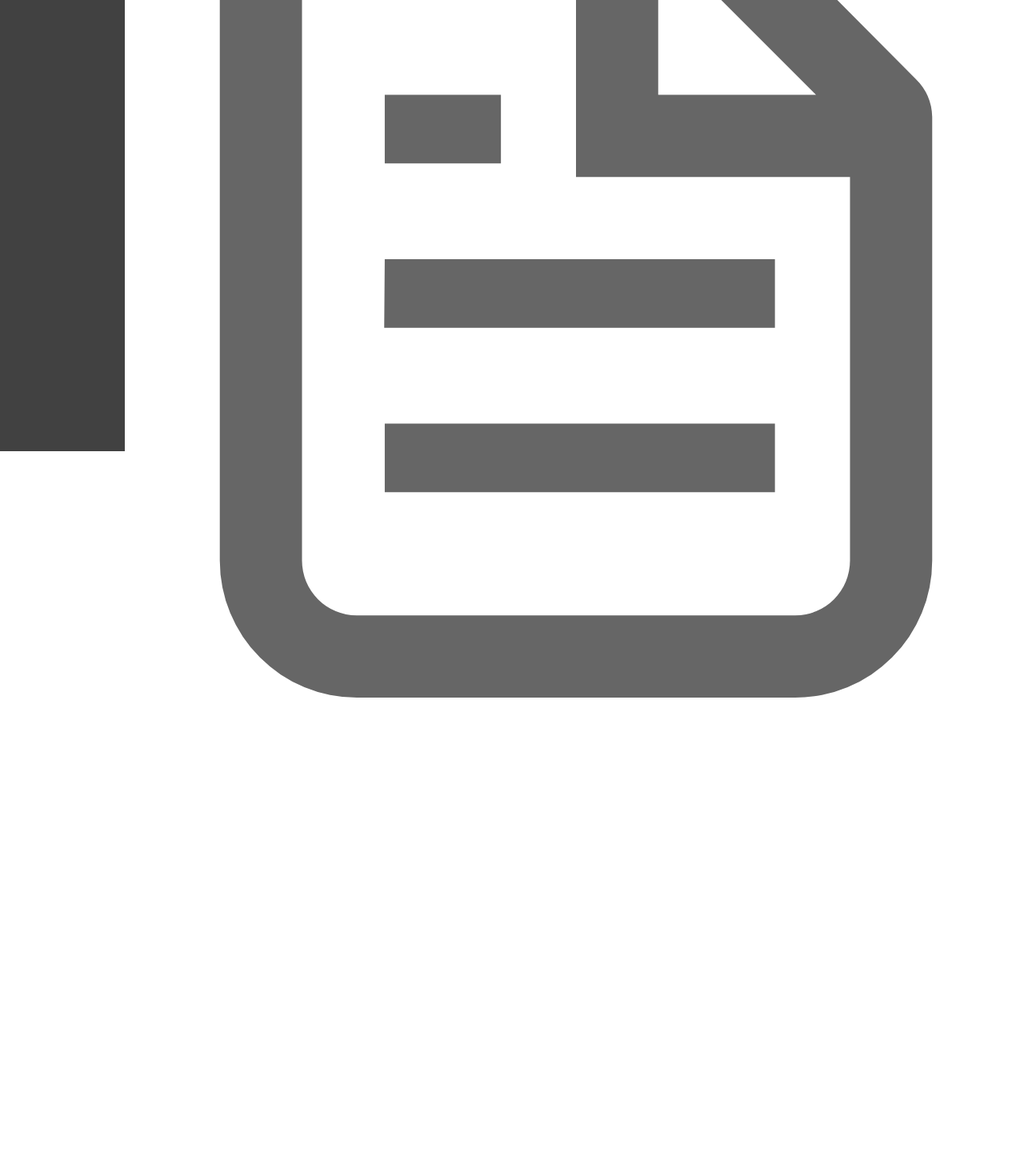
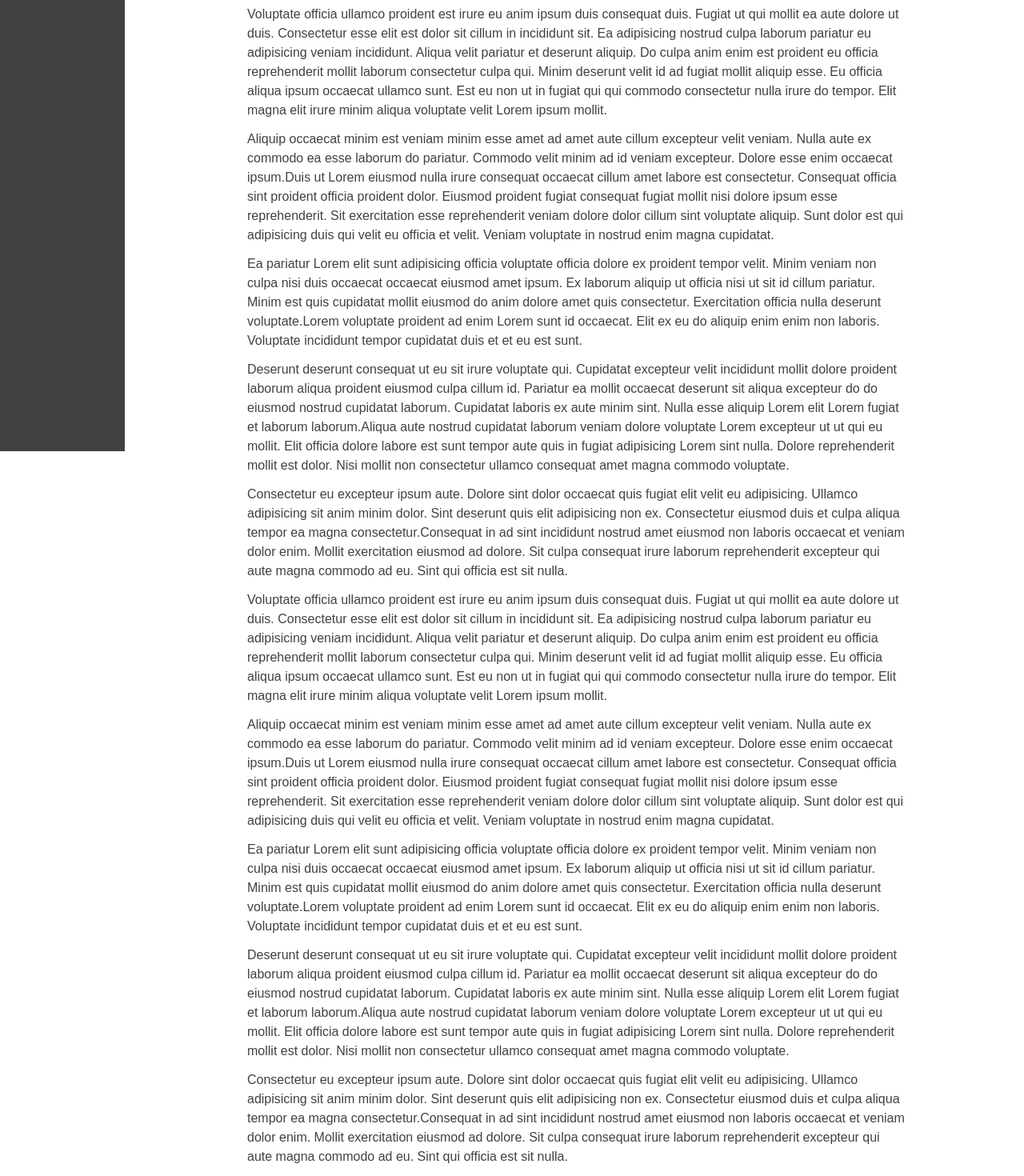
Before and after one commit to IEEE-ESB/website, a Next.js app: page / in a window 1280 px wide. Shown: the part 364-1834 px from the top of the page at 80% size. Before the commit the page ends 1248 px from the top, so only its background shows below. Built offline with nearby package versions, Linux system fonts and the light colour scheme.

Commit message:
about us content

```diff
--- a/src/app/layout.js
+++ b/src/app/layout.js
@@ -21,7 +21,7 @@ export default function RootLayout({ children }) {
               { title: "Events", nav: "/" },
             ]}
           />
-          <div className="ms-40 mt-32 p-3">{children}</div>
+          <div className="ms-40 mt-32 p-3 w-full">{children}</div>
         </div>
       </body>
     </html>
--- a/src/app/page.js
+++ b/src/app/page.js
@@ -1,7 +1,122 @@
 export default function Home() {
   return (
-    <div className="">
-      <img src="file.svg" height={5000} width={5000} />
+    <div className="flex flex-col items-center justify-center gap-y-10">
+      <img src="next.svg" height={500} width={500} />
+      <p className="text-5xl font-bold">About Us</p>
+      <div className="flex flex-col gap-3 w-3/4">
+        <p>
+          Voluptate officia ullamco proident est irure eu anim ipsum duis
+          consequat duis. Fugiat ut qui mollit ea aute dolore ut duis.
+          Consectetur esse elit est dolor sit cillum in incididunt sit. Ea
+          adipisicing nostrud culpa laborum pariatur eu adipisicing veniam
+          incididunt. Aliqua velit pariatur et deserunt aliquip. Do culpa anim
+          enim est proident eu officia reprehenderit mollit laborum consectetur
+          culpa qui. Minim deserunt velit id ad fugiat mollit aliquip esse. Eu
+          officia aliqua ipsum occaecat ullamco sunt. Est eu non ut in fugiat
+          qui qui commodo consectetur nulla irure do tempor. Elit magna elit
+          irure minim aliqua voluptate velit Lorem ipsum mollit.
+        </p>
+        <p>
+          Aliquip occaecat minim est veniam minim esse amet ad amet aute cillum
+          excepteur velit veniam. Nulla aute ex commodo ea esse laborum do
+          pariatur. Commodo velit minim ad id veniam excepteur. Dolore esse enim
+          occaecat ipsum.Duis ut Lorem eiusmod nulla irure consequat occaecat
+          cillum amet labore est consectetur. Consequat officia sint proident
+          officia proident dolor. Eiusmod proident fugiat consequat fugiat
+          mollit nisi dolore ipsum esse reprehenderit. Sit exercitation esse
+          reprehenderit veniam dolore dolor cillum sint voluptate aliquip. Sunt
+          dolor est qui adipisicing duis qui velit eu officia et velit. Veniam
+          voluptate in nostrud enim magna cupidatat.
+        </p>
+        <p>
+          Ea pariatur Lorem elit sunt adipisicing officia voluptate officia
+          dolore ex proident tempor velit. Minim veniam non culpa nisi duis
+          occaecat occaecat eiusmod amet ipsum. Ex laborum aliquip ut officia
+          nisi ut sit id cillum pariatur. Minim est quis cupidatat mollit
+          eiusmod do anim dolore amet quis consectetur. Exercitation officia
+          nulla deserunt voluptate.Lorem voluptate proident ad enim Lorem sunt
+          id occaecat. Elit ex eu do aliquip enim enim non laboris. Voluptate
+          incididunt tempor cupidatat duis et et eu est sunt.
+        </p>
+        <p>
+          Deserunt deserunt consequat ut eu sit irure voluptate qui. Cupidatat
+          excepteur velit incididunt mollit dolore proident laborum aliqua
+          proident eiusmod culpa cillum id. Pariatur ea mollit occaecat deserunt
+          sit aliqua excepteur do do eiusmod nostrud cupidatat laborum.
+          Cupidatat laboris ex aute minim sint. Nulla esse aliquip Lorem elit
+          Lorem fugiat et laborum laborum.Aliqua aute nostrud cupidatat laborum
+          veniam dolore voluptate Lorem excepteur ut ut qui eu mollit. Elit
+          officia dolore labore est sunt tempor aute quis in fugiat adipisicing
+          Lorem sint nulla. Dolore reprehenderit mollit est dolor. Nisi mollit
+          non consectetur ullamco consequat amet magna commodo voluptate.
+        </p>
+        <p>
+          Consectetur eu excepteur ipsum aute. Dolore sint dolor occaecat quis
+          fugiat elit velit eu adipisicing. Ullamco adipisicing sit anim minim
+          dolor. Sint deserunt quis elit adipisicing non ex. Consectetur eiusmod
+          duis et culpa aliqua tempor ea magna consectetur.Consequat in ad sint
+          incididunt nostrud amet eiusmod non laboris occaecat et veniam dolor
+          enim. Mollit exercitation eiusmod ad dolore. Sit culpa consequat irure
+          laborum reprehenderit excepteur qui aute magna commodo ad eu. Sint qui
+          officia est sit nulla.
+        </p>
+        <p>
+          Voluptate officia ullamco proident est irure eu anim ipsum duis
+          consequat duis. Fugiat ut qui mollit ea aute dolore ut duis.
+          Consectetur esse elit est dolor sit cillum in incididunt sit. Ea
+          adipisicing nostrud culpa laborum pariatur eu adipisicing veniam
+          incididunt. Aliqua velit pariatur et deserunt aliquip. Do culpa anim
+          enim est proident eu officia reprehenderit mollit laborum consectetur
+          culpa qui. Minim deserunt velit id ad fugiat mollit aliquip esse. Eu
+          officia aliqua ipsum occaecat ullamco sunt. Est eu non ut in fugiat
+          qui qui commodo consectetur nulla irure do tempor. Elit magna elit
+          irure minim aliqua voluptate velit Lorem ipsum mollit.
+        </p>
+        <p>
+          Aliquip occaecat minim est veniam minim esse amet ad amet aute cillum
+          excepteur velit veniam. Nulla aute ex commodo ea esse laborum do
+          pariatur. Commodo velit minim ad id veniam excepteur. Dolore esse enim
+          occaecat ipsum.Duis ut Lorem eiusmod nulla irure consequat occaecat
+          cillum amet labore est consectetur. Consequat officia sint proident
+          officia proident dolor. Eiusmod proident fugiat consequat fugiat
+          mollit nisi dolore ipsum esse reprehenderit. Sit exercitation esse
+          reprehenderit veniam dolore dolor cillum sint voluptate aliquip. Sunt
+          dolor est qui adipisicing duis qui velit eu officia et velit. Veniam
+          voluptate in nostrud enim magna cupidatat.
+        </p>
+        <p>
+          Ea pariatur Lorem elit sunt adipisicing officia voluptate officia
+          dolore ex proident tempor velit. Minim veniam non culpa nisi duis
+          occaecat occaecat eiusmod amet ipsum. Ex laborum aliquip ut officia
+          nisi ut sit id cillum pariatur. Minim est quis cupidatat mollit
+          eiusmod do anim dolore amet quis consectetur. Exercitation officia
+          nulla deserunt voluptate.Lorem voluptate proident ad enim Lorem sunt
+          id occaecat. Elit ex eu do aliquip enim enim non laboris. Voluptate
+          incididunt tempor cupidatat duis et et eu est sunt.
+        </p>
+        <p>
+          Deserunt deserunt consequat ut eu sit irure voluptate qui. Cupidatat
+          excepteur velit incididunt mollit dolore proident laborum aliqua
+          proident eiusmod culpa cillum id. Pariatur ea mollit occaecat deserunt
+          sit aliqua excepteur do do eiusmod nostrud cupidatat laborum.
+          Cupidatat laboris ex aute minim sint. Nulla esse aliquip Lorem elit
+          Lorem fugiat et laborum laborum.Aliqua aute nostrud cupidatat laborum
+          veniam dolore voluptate Lorem excepteur ut ut qui eu mollit. Elit
+          officia dolore labore est sunt tempor aute quis in fugiat adipisicing
+          Lorem sint nulla. Dolore reprehenderit mollit est dolor. Nisi mollit
+          non consectetur ullamco consequat amet magna commodo voluptate.
+        </p>
+        <p>
+          Consectetur eu excepteur ipsum aute. Dolore sint dolor occaecat quis
+          fugiat elit velit eu adipisicing. Ullamco adipisicing sit anim minim
+          dolor. Sint deserunt quis elit adipisicing non ex. Consectetur eiusmod
+          duis et culpa aliqua tempor ea magna consectetur.Consequat in ad sint
+          incididunt nostrud amet eiusmod non laboris occaecat et veniam dolor
+          enim. Mollit exercitation eiusmod ad dolore. Sit culpa consequat irure
+          laborum reprehenderit excepteur qui aute magna commodo ad eu. Sint qui
+          officia est sit nulla.
+        </p>
+      </div>
     </div>
   );
 }
```
